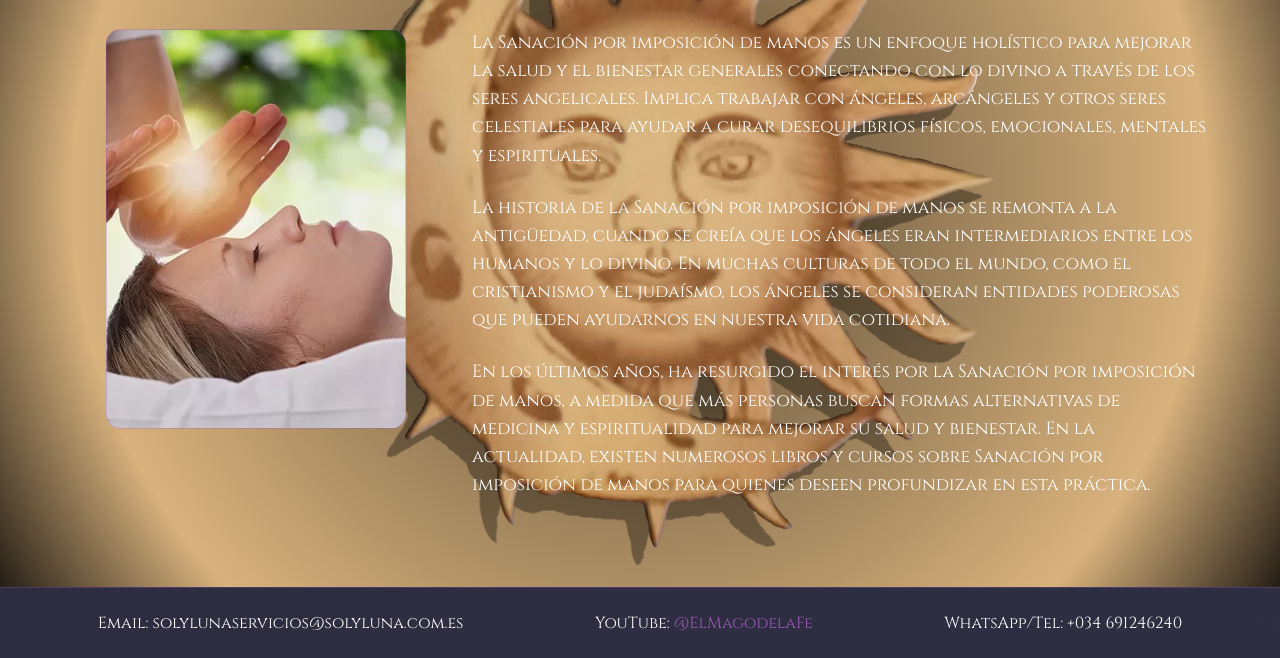
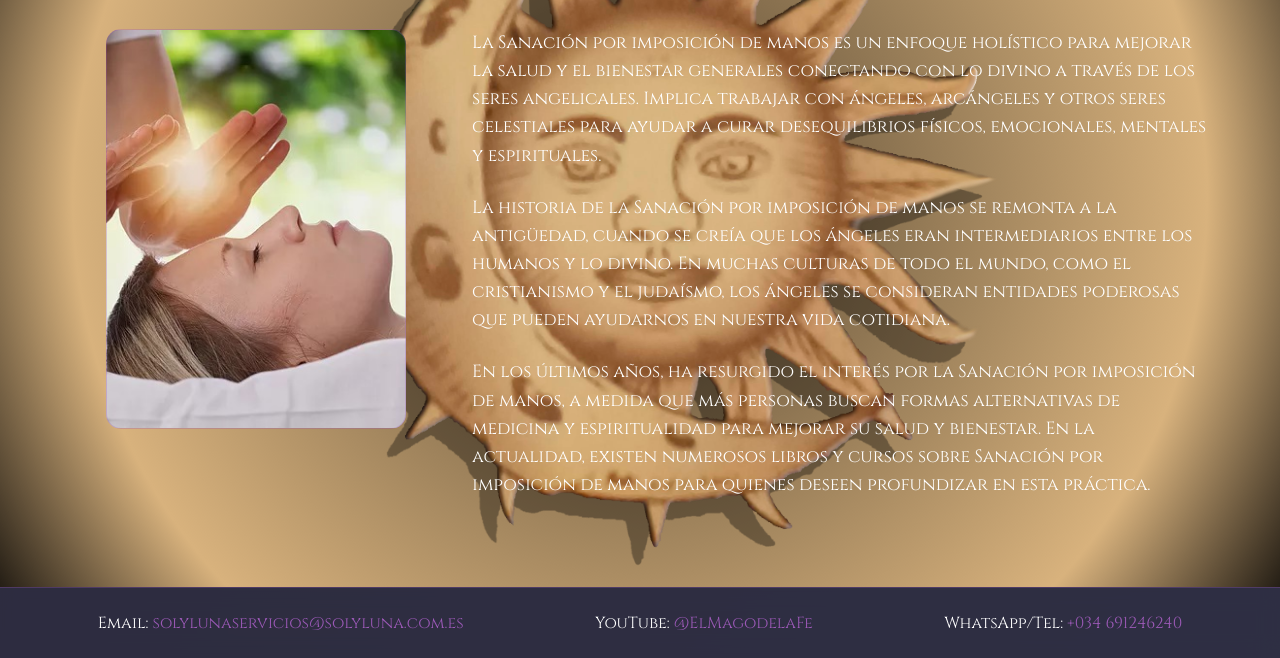
Before and after one commit to csluduena/Sol-Luna, a website built with Vite: page angeles.html in a window 1280 px wide. Shown: the part 191-849 px from the top of the page. Built offline with nearby package versions, Linux system fonts and the light colour scheme.

Commit message:
Footer con Datos

```diff
--- a/angeles.html
+++ b/angeles.html
@@ -44,11 +44,12 @@
     <footer>
         <div class="footer-content">
             <div class="contact-info">
-                <p>Email: solylunaservicios@solyluna.com.es</p>
+                <p>Email: <a href="mailto:solylunaservicios@solyluna.com.es">solylunaservicios@solyluna.com.es</a></p>
                 <p>YouTube: <a href="https://www.youtube.com/@ElMagodelaFe" target="_blank">@ElMagodelaFe</a></p>
-                <p>WhatsApp/Tel: +034 691246240</p>
+                <p>WhatsApp/Tel: <a href="https://wa.me/34691246240" target="_blank">+034 691246240</a></p>
             </div>
         </div>
     </footer>
 </body>
+
 </html>
```
Also changed, not shown: limpiezas.html (+3 -2 lines), magia-blanca.html (+3 -2 lines), magia-negra.html (+3 -2 lines), pendulo.html (+3 -2 lines), quienes-somos.html (+2 -2 lines), reiki.html (+3 -2 lines), tarot.html (+3 -2 lines).
